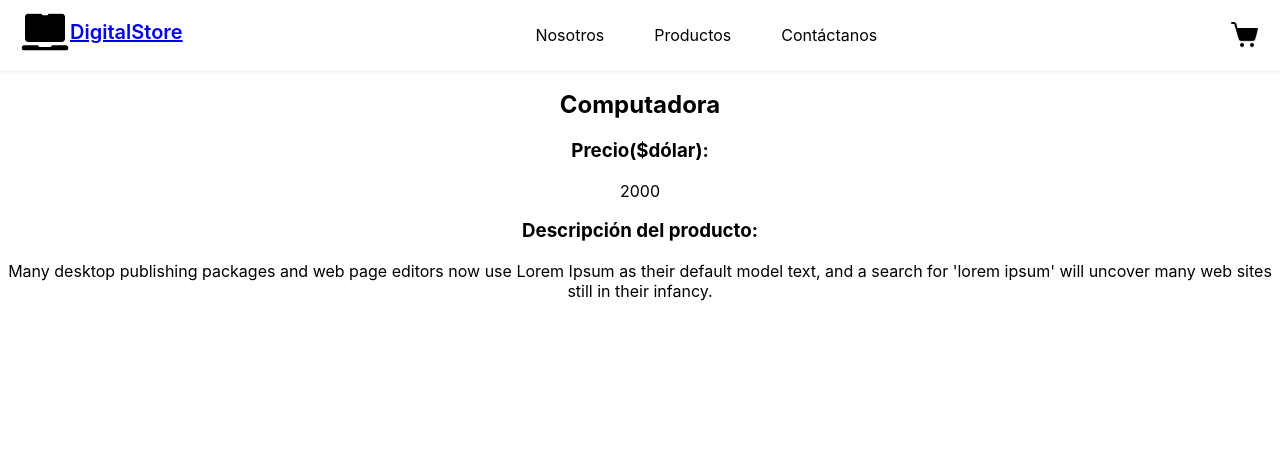
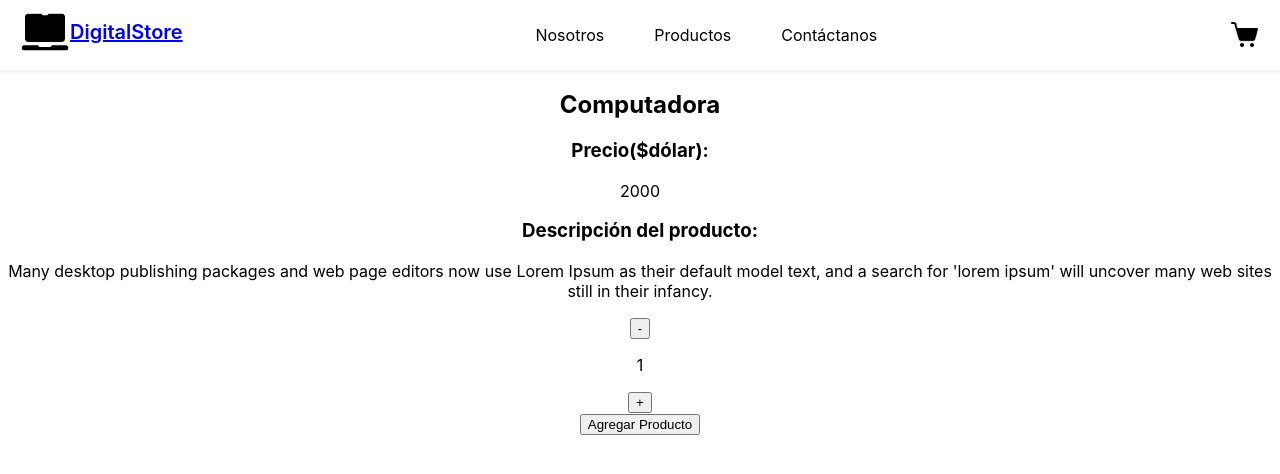
Before and after one commit to melanierolo/react-ecommerce, a React (Create React App) app: page /item/1 in a window 1280 px wide. Shown: the top 474 px of the page. Built offline with nearby package versions, Linux system fonts and the light colour scheme.

Commit message:
add ItemCount within ItemDetails

```diff
--- a/src/App.js
+++ b/src/App.js
@@ -1,14 +1,14 @@
-import "./App.css";
-import Logo from "./components/Logo";
-import NavBar from "./components/NavBar";
-import CartWidget from "./components/CardWidget";
-import ItemListContainer from "./components/ItemListContainer";
-import ItemDetailsContainer from "./components/ItemDetailsContainer";
-import { BrowserRouter, Routes, Route } from "react-router-dom";
+import './App.css';
+import Logo from './components/Logo';
+import NavBar from './components/NavBar';
+import CartWidget from './components/CardWidget';
+import ItemListContainer from './components/ItemListContainer';
+import ItemDetailsContainer from './components/ItemDetailsContainer';
+import { BrowserRouter, Routes, Route } from 'react-router-dom';
 
 function App() {
   return (
-    <div className="App">
+    <div className='App'>
       <BrowserRouter>
         <header>
           <Logo />
@@ -18,14 +18,15 @@ function App() {
         <main>
           <Routes>
             <Route
-              path="/"
-              element={<ItemListContainer message={"Productos"} />}
+              path='/'
+              element={<ItemListContainer message={'Productos'} />}
             />
             <Route
-              path="/category/:idCategory"
-              element={<ItemListContainer message={"Productos"} />}
+              path='/category/:idCategory'
+              element={<ItemListContainer message={'Productos'} />}
             />
-            <Route path="/item/:idItem" element={<ItemDetailsContainer />} />
+            <Route path='/item/:idItem' element={<ItemDetailsContainer />} />
+            <Route path='*' element={<h2>404 Page not Found</h2>} />
           </Routes>
         </main>
       </BrowserRouter>
--- a/src/asyncmock.js
+++ b/src/asyncmock.js
@@ -1,35 +1,39 @@
 const myProducts = [
   {
-    id: "1",
-    name: "Computadora",
+    id: '1',
+    name: 'Computadora',
     cost: 2000,
-    idCat: "1",
+    stock: 10,
+    idCat: '1',
     productDescription:
       "Many desktop publishing packages and web page editors now use Lorem Ipsum as their default model text, and a search for 'lorem ipsum' will uncover many web sites still in their infancy. ",
   },
   {
-    id: "2",
-    name: "Gaming Keyboard",
+    id: '2',
+    name: 'Gaming Keyboard',
     cost: 15,
-    idCat: "2",
+    stock: 20,
+    idCat: '2',
     productDescription:
-      "The standard chunk of Lorem Ipsum used since the 1500s is reproduced below for those interested by Cicero are also reproduced in their exact original form",
+      'The standard chunk of Lorem Ipsum used since the 1500s is reproduced below for those interested by Cicero are also reproduced in their exact original form',
   },
   {
-    id: "3",
-    name: "Apple AirPods ",
+    id: '3',
+    name: 'Apple AirPods ',
     cost: 128,
-    idCat: "3",
+    stock: 4,
+    idCat: '3',
     productDescription:
-      "The generated Lorem Ipsum is therefore always free from repetition, injected humour, or non-characteristic words etc.",
+      'The generated Lorem Ipsum is therefore always free from repetition, injected humour, or non-characteristic words etc.',
   },
   {
-    id: "4",
-    name: "Basics Wireless Computer Mouse with USB",
+    id: '4',
+    name: 'Basics Wireless Computer Mouse with USB',
     cost: 10,
-    idCat: "2",
+    stock: 15,
+    idCat: '2',
     productDescription:
-      " It has survived not only five centuries, but also the leap into electronic typesetting, remaining essentially unchanged. It was popularised in the 1960s with the release of Letraset sheets containing Lorem Ipsum passages",
+      ' It has survived not only five centuries, but also the leap into electronic typesetting, remaining essentially unchanged. It was popularised in the 1960s with the release of Letraset sheets containing Lorem Ipsum passages',
   },
 ];
 {
--- /dev/null
+++ b/src/components/ItemCount/ItemCount.js
@@ -0,0 +1,29 @@
+import { useState } from 'react';
+const ItemCount = ({ start, stock, functionAdd }) => {
+  const [count, setCount] = useState(start);
+
+  const increment = () => {
+    if (count < stock) {
+      setCount(count + 1);
+    }
+  };
+
+  const decrement = () => {
+    if (count > start) {
+      setCount(count - 1);
+    }
+  };
+
+  return (
+    <>
+      <div>
+        <button onClick={decrement}> - </button>
+        <p>{count}</p>
+        <button onClick={increment}> + </button>
+      </div>
+      <button onClick={() => functionAdd(count)}>Agregar Producto</button>
+    </>
+  );
+};
+
+export default ItemCount;
--- a/src/components/ItemDetails/index.js
+++ b/src/components/ItemDetails/index.js
@@ -1,7 +1,19 @@
-import React from "react";
+import { useState } from 'react';
+import ItemCount from '../ItemCount/ItemCount';
+import { Link } from 'react-router-dom';
+import React from 'react';
 
 export default function ItemDetails(data) {
   console.log(data);
+  // Add product
+  const [addQuantity, setAddQuantity] = useState(0);
+
+  // amount handler
+  const amountHandler = (amount) => {
+    setAddQuantity(amount);
+    console.log('products added:', amount);
+  };
+
   return (
     <div>
       <h2>{data.name}</h2>
@@ -9,6 +21,15 @@ export default function ItemDetails(data) {
       <p>{data.cost}</p>
       <h3>Descripción del producto:</h3>
       <p>{data.productDescription}</p>
+      {addQuantity > 0 ? (
+        <Link to='/cart'>COMPLETE ORDER</Link>
+      ) : (
+        <ItemCount
+          start={1}
+          stock={data.stock}
+          functionAdd={amountHandler}
+        ></ItemCount>
+      )}
     </div>
   );
 }
```
